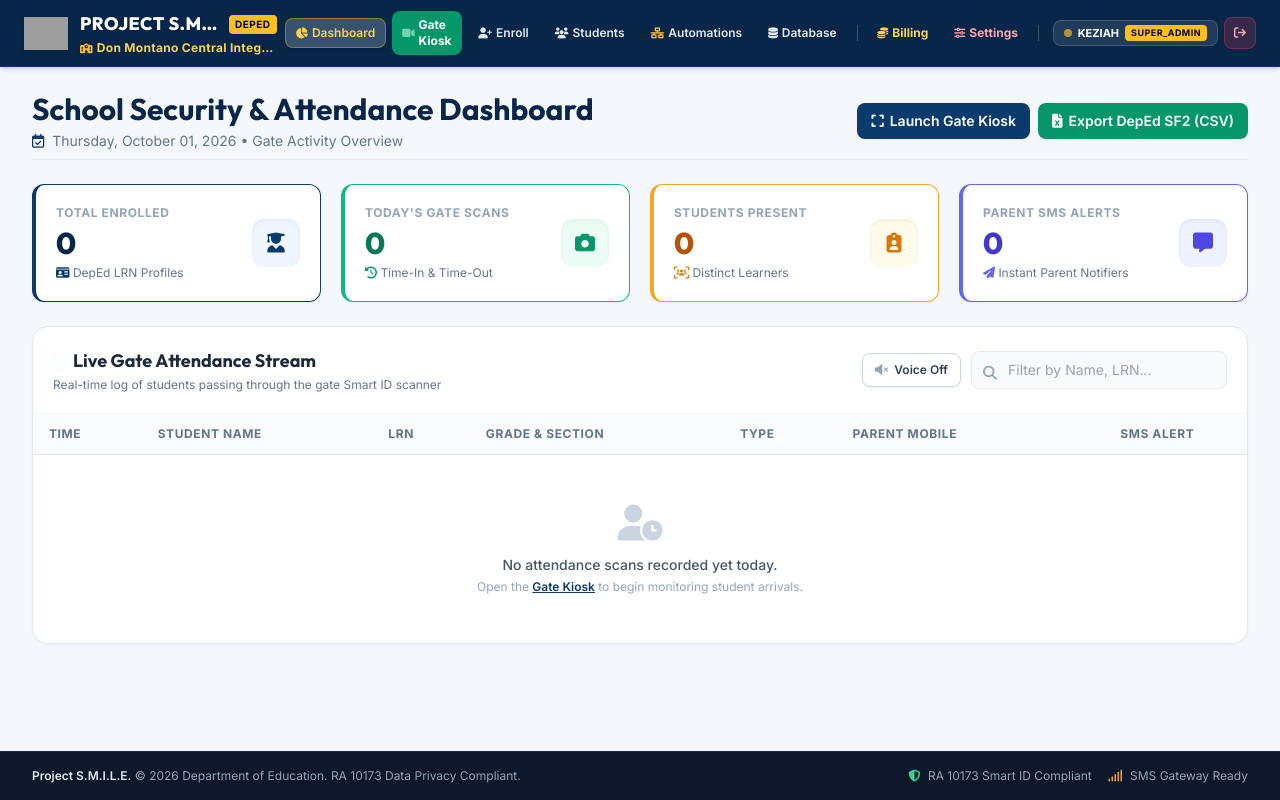
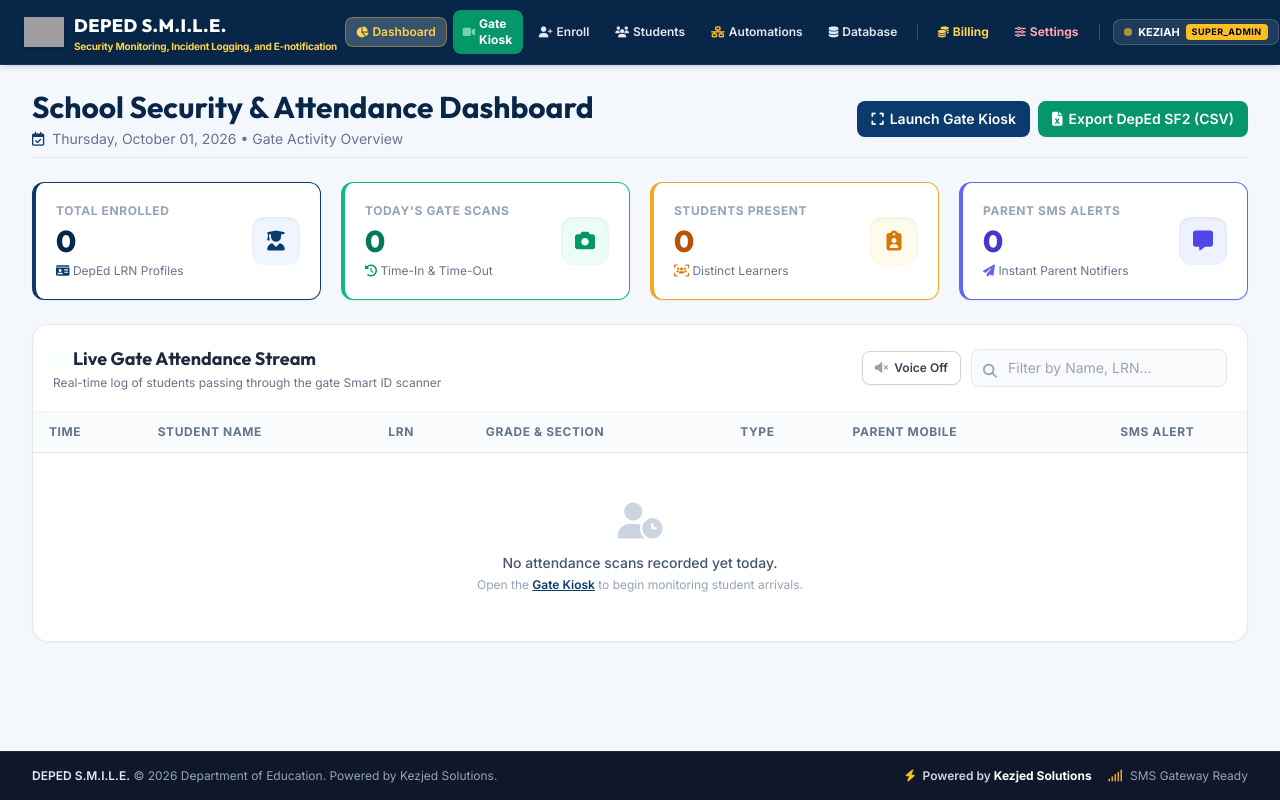
Before and after one commit to jovenneljed-epic/deped-smile, a Flask app: page / in a window 1280 px wide. Run offline with Flask 3, Linux system fonts and the light colour scheme; a user stored in the database is signed in; some libraries are stand-ins or nearby versions; grey boxes are pictures that could not be loaded.

Commit message:
Clean title header for multi-DepEd with DEPED S.M.I.L.E. and acronym, add Powered by Kezjed Solutions to footer

```diff
--- a/templates/base.html
+++ b/templates/base.html
@@ -3,7 +3,7 @@
 <head>
   <meta charset="UTF-8">
   <meta name="viewport" content="width=device-width, initial-scale=1.0">
-  <title>{% block title %}Project S.M.I.L.E. | DepEd Security Monitoring{% endblock %}</title>
+  <title>{% block title %}DEPED S.M.I.L.E. | Security Monitoring, Incident Logging, and E-notification{% endblock %}</title>
   <!-- Tailwind CSS CDN -->
   <script src="https://cdn.tailwindcss.com"></script>
   <!-- Google Fonts: Inter & Outfit -->
@@ -61,16 +61,13 @@
     <div class="w-full max-w-[1600px] mx-auto px-3 sm:px-6 py-2 sm:py-2.5">
       <div class="flex items-center justify-between gap-2">
 
-        <!-- Brand / School Title with Official DepEd Logo -->
-        <a href="/" class="flex items-center space-x-2 sm:space-x-3 group min-w-0 flex-1 lg:flex-initial">
-          <img src="/static/images/deped_seal.svg" alt="DepEd Official Seal" class="w-9 h-9 sm:w-11 sm:h-11 object-contain drop-shadow shrink-0 transition group-hover:scale-105">
-          <div class="flex flex-col justify-center min-w-0">
-            <div class="flex items-center space-x-1.5">
-              <span class="font-heading font-black text-sm xs:text-base sm:text-lg tracking-wide text-white drop-shadow-sm leading-tight truncate">PROJECT S.M.I.L.E.</span>
-              <span class="bg-amber-400 text-slate-950 text-[9px] sm:text-[10px] font-black uppercase px-1.5 py-0.5 rounded shadow-sm tracking-wider shrink-0">DepEd</span>
-            </div>
-            <p class="text-[10px] xs:text-[11px] sm:text-xs font-black text-amber-300 tracking-wide flex items-center gap-1 mt-0.5 leading-tight drop-shadow-sm truncate max-w-[140px] xs:max-w-[200px] sm:max-w-[280px] md:max-w-none">
-              <i class="fa-solid fa-school text-amber-400 text-[10px] shrink-0"></i> <span class="truncate">{{ school_name }}</span>
+        <!-- Brand / Multi-DepEd Title Header -->
+        <a href="/" class="flex items-center space-x-2 sm:space-x-2.5 group shrink-0" title="DEPED S.M.I.L.E.">
+          <img src="/static/images/deped_seal.svg" alt="DepEd Official Seal" class="w-9 h-9 sm:w-10 sm:h-10 object-contain drop-shadow shrink-0 transition group-hover:scale-105">
+          <div class="flex flex-col justify-center">
+            <span class="font-heading font-black text-base sm:text-lg tracking-wide text-white drop-shadow-sm leading-tight whitespace-nowrap">DEPED S.M.I.L.E.</span>
+            <p class="text-[9px] sm:text-[10px] font-bold text-amber-300 tracking-tight leading-tight drop-shadow-sm whitespace-nowrap">
+              Security Monitoring, Incident Logging, and E-notification
             </p>
           </div>
         </a>
@@ -257,10 +254,10 @@
   <footer class="bg-slate-900 text-slate-400 border-t border-slate-800 text-xs py-4">
     <div class="max-w-7xl mx-auto px-4 sm:px-6 lg:px-8 flex flex-col sm:flex-row justify-between items-center space-y-2 sm:space-y-0">
       <div>
-        <span class="font-semibold text-slate-200">Project S.M.I.L.E.</span> &copy; 2026 Department of Education. RA 10173 Data Privacy Compliant.
+        <span class="font-semibold text-slate-200">DEPED S.M.I.L.E.</span> &copy; 2026 Department of Education. Powered by Kezjed Solutions.
       </div>
       <div class="flex items-center space-x-4">
-        <span><i class="fa-solid fa-shield-halved text-emerald-400 mr-1"></i> RA 10173 Smart ID Compliant</span>
+        <span class="text-slate-300 font-semibold"><i class="fa-solid fa-bolt text-amber-400 mr-1"></i> Powered by <strong class="text-white font-extrabold">Kezjed Solutions</strong></span>
         <span><i class="fa-solid fa-signal text-deped-gold mr-1"></i> SMS Gateway Ready</span>
       </div>
     </div>
--- a/templates/dashboard.html
+++ b/templates/dashboard.html
@@ -249,7 +249,7 @@
       btn.className = 'px-3 py-2 text-xs font-semibold rounded-lg border border-indigo-500 bg-indigo-50 text-indigo-700 transition flex items-center shadow-sm';
       icon.className = 'fa-solid fa-volume-high mr-1.5 text-indigo-600';
       text.innerText = 'Voice On';
-      speakVoiceOver("Voice announcements enabled for Don Montano Central Integrated School.");
+      speakVoiceOver("Voice announcements enabled for DepEd S.M.I.L.E. Gate System.");
     } else {
       btn.className = 'px-3 py-2 text-xs font-semibold rounded-lg border border-slate-300 bg-white hover:bg-slate-50 text-slate-700 transition flex items-center shadow-sm';
       icon.className = 'fa-solid fa-volume-xmark mr-1.5 text-slate-400';
```
Also changed, not shown: templates/kiosk.html (+5 -7 lines), templates/login.html (+4 -8 lines).
